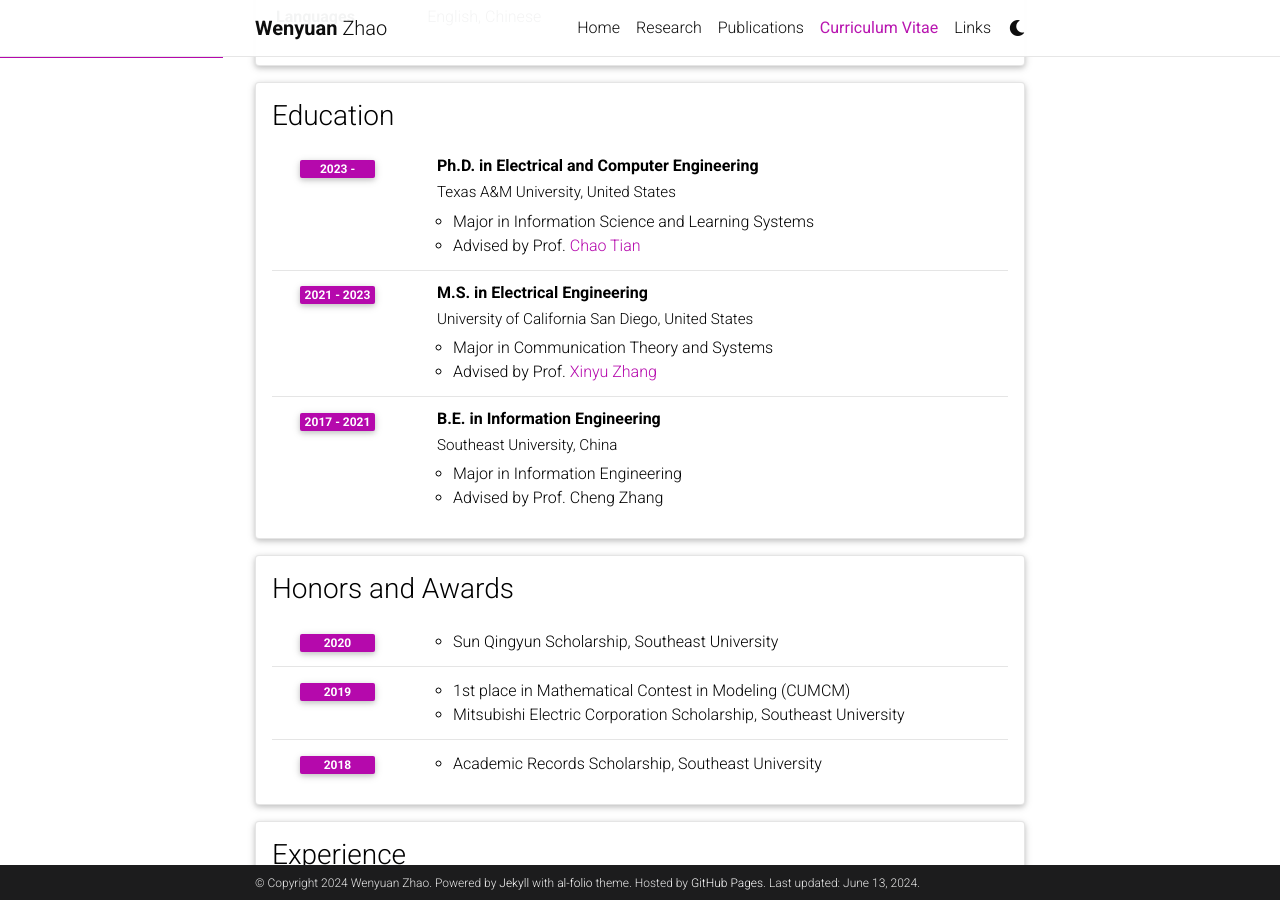
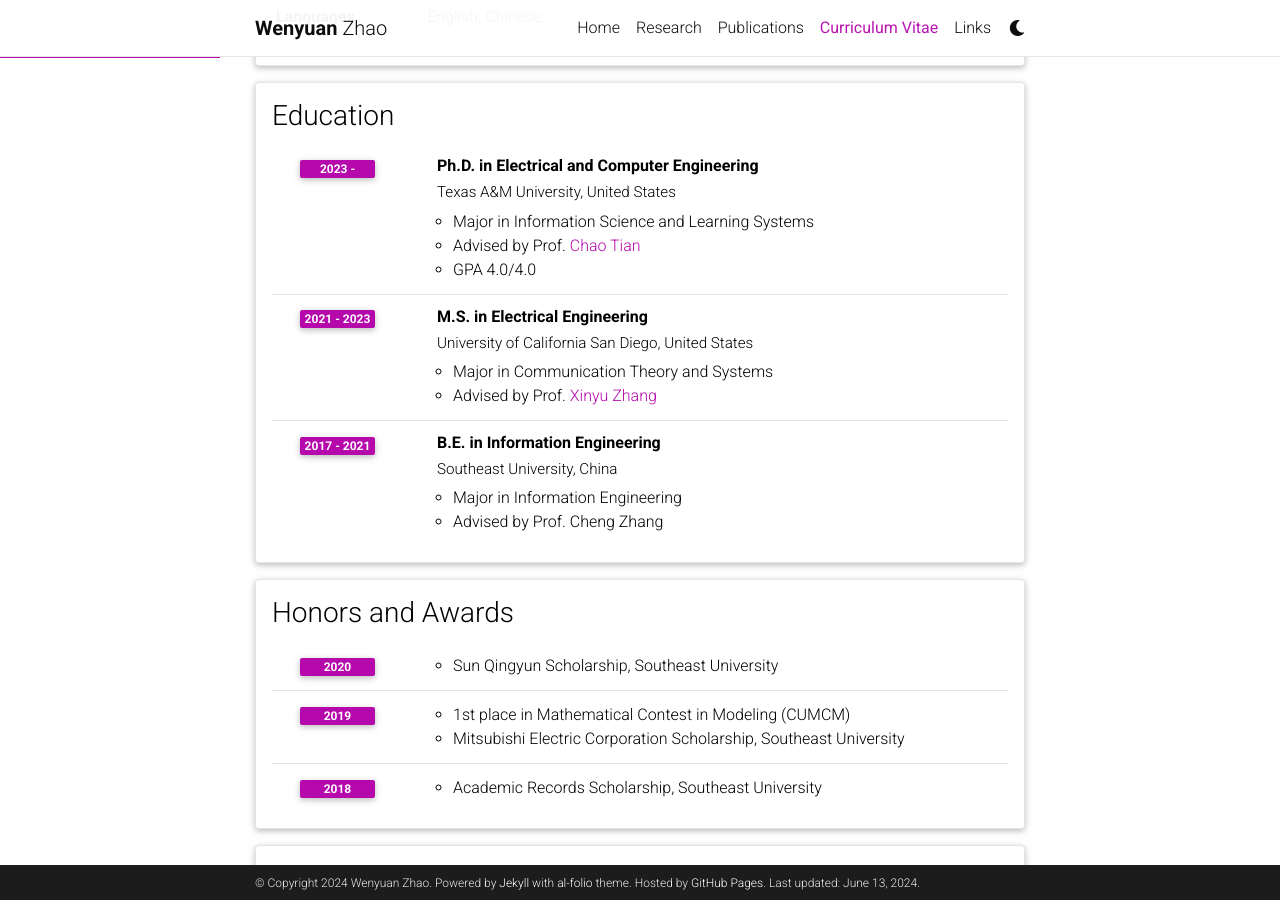
Before and after one commit to warrenzha/warrenzha.github.io, a Jekyll site: the page built from _pages/cv.md, in a window 1280 px wide and 900 px high, scrolled down 343 px. Built offline with Jekyll 4.4.1, drawn with Linux system fonts in a browser that asks for light colours; comment, search, counter and statistics services are not loaded; a style sheet for code colours, icons or effects is not loaded.

Commit message:
update cv

```diff
--- a/_data/cv.yml
+++ b/_data/cv.yml
@@ -19,6 +19,7 @@
       description:
         - Major in Information Science and Learning Systems
         - Advised by Prof. <a href='http://tiangroup.engr.tamu.edu/'>Chao Tian</a>
+        - GPA 4.0/4.0
     - title: M.S. in Electrical Engineering
       institution: University of California San Diego, United States
       year: 2021 - 2023
```
